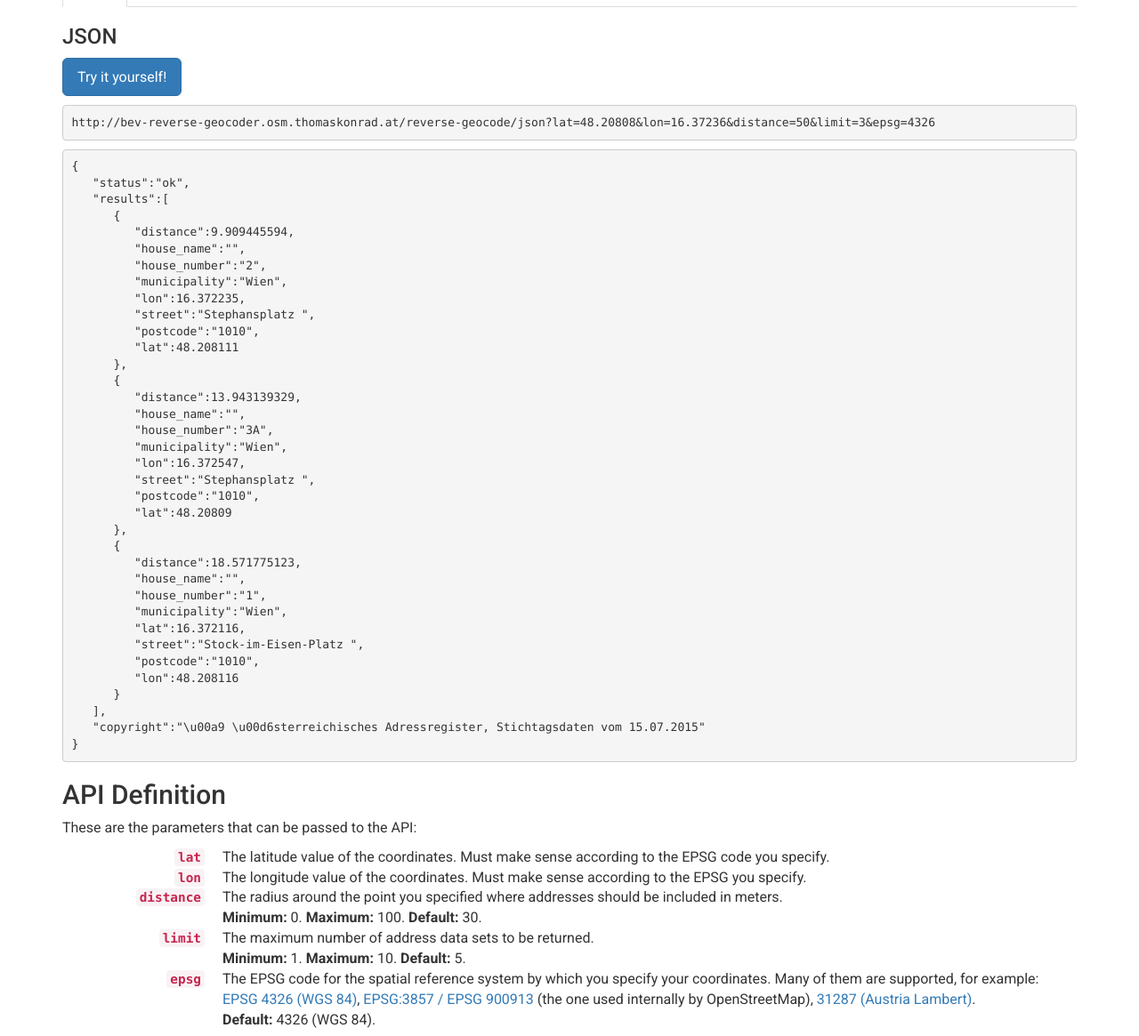
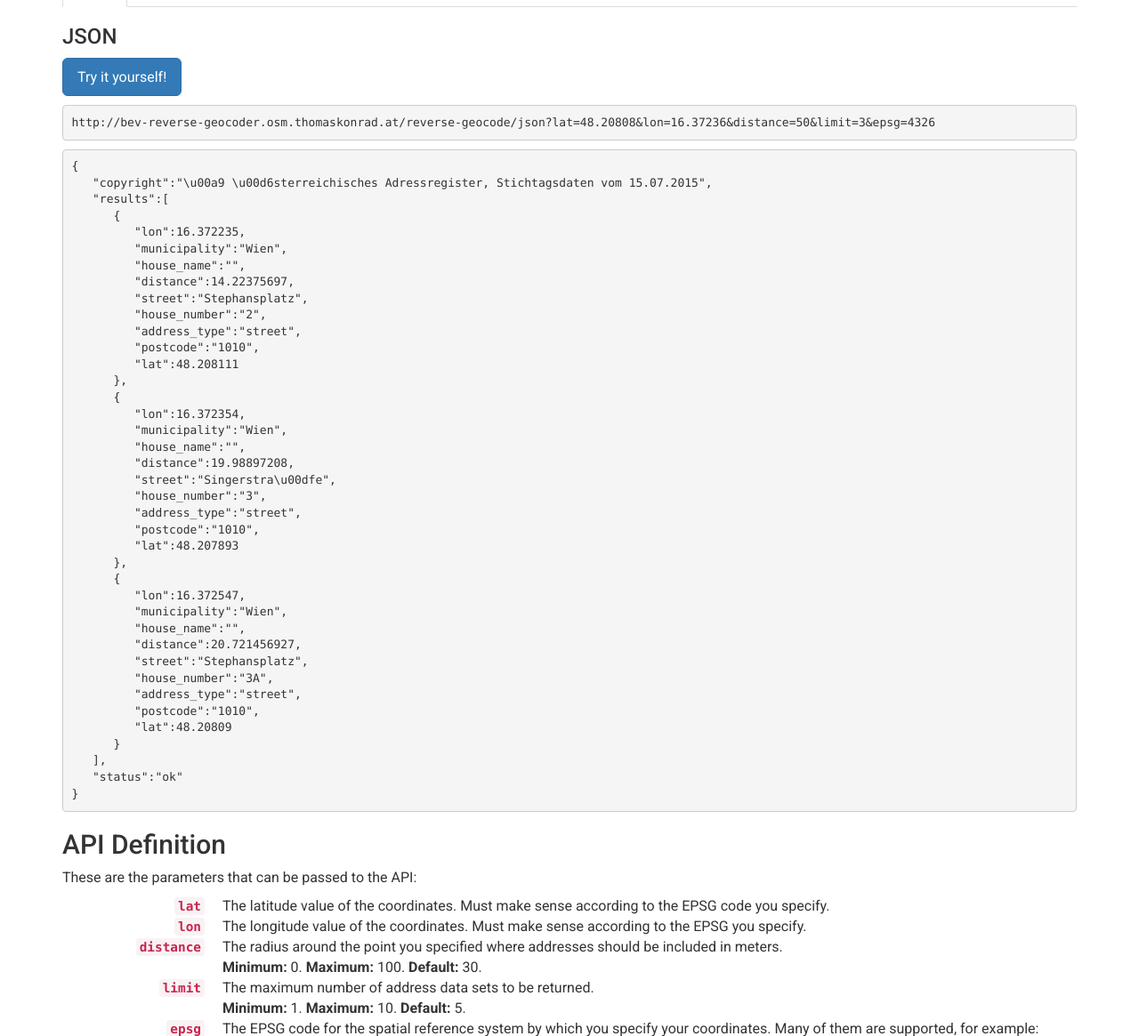
Before and after one commit to thomaskonrad/bev-reverse-geocoder, a Django app: page / in a window 1280 px wide. Shown: the part 349-1514 px from the top of the page at 89% size. Run offline with Django 3.2, Linux system fonts and the light colour scheme; some libraries are stand-ins or nearby versions.

Commit message:
Update examples to reflect new 'address_type' field.

```diff
--- a/bev_reverse_geocoder_api/templates/index.html
+++ b/bev_reverse_geocoder_api/templates/index.html
@@ -31,40 +31,43 @@
             <pre>http://bev-reverse-geocoder.osm.thomaskonrad.at/reverse-geocode/json?lat=48.20808&lon=16.37236&distance=50&limit=3&epsg=4326</pre>
 
     <pre>{
-   "status":"ok",
+   "copyright":"\u00a9 \u00d6sterreichisches Adressregister, Stichtagsdaten vom 15.07.2015",
    "results":[
       {
-         "distance":9.909445594,
+         "lon":16.372235,
+         "municipality":"Wien",
          "house_name":"",
+         "distance":14.22375697,
+         "street":"Stephansplatz",
          "house_number":"2",
-         "municipality":"Wien",
-         "lon":16.372235,
-         "street":"Stephansplatz ",
+         "address_type":"street",
          "postcode":"1010",
          "lat":48.208111
       },
       {
-         "distance":13.943139329,
+         "lon":16.372354,
+         "municipality":"Wien",
          "house_name":"",
+         "distance":19.98897208,
+         "street":"Singerstra\u00dfe",
+         "house_number":"3",
+         "address_type":"street",
+         "postcode":"1010",
+         "lat":48.207893
+      },
+      {
+         "lon":16.372547,
+         "municipality":"Wien",
+         "house_name":"",
+         "distance":20.721456927,
+         "street":"Stephansplatz",
          "house_number":"3A",
-         "municipality":"Wien",
-         "lon":16.372547,
-         "street":"Stephansplatz ",
+         "address_type":"street",
          "postcode":"1010",
          "lat":48.20809
-      },
-      {
-         "distance":18.571775123,
-         "house_name":"",
-         "house_number":"1",
-         "municipality":"Wien",
-         "lat":16.372116,
-         "street":"Stock-im-Eisen-Platz ",
-         "postcode":"1010",
-         "lon":48.208116
       }
    ],
-   "copyright":"\u00a9 \u00d6sterreichisches Adressregister, Stichtagsdaten vom 15.07.2015"
+   "status":"ok"
 }</pre>
         </div>
         <div class="tab-pane" id="xml">
@@ -75,42 +78,43 @@
             <pre>http://bev-reverse-geocoder.osm.thomaskonrad.at/reverse-geocode/xml?lat=48.20808&lon=16.37236&distance=50&limit=3&epsg=4326</pre>
 
     <pre>&lt;reverse_geocode_results&gt;
-  &lt;status&gt;ok&lt;/status&gt;
+    &lt;copyright&gt;© Österreichisches Adressregister, Stichtagsdaten vom 15.07.2015&lt;/copyright&gt;
     &lt;results&gt;
         &lt;address&gt;
-      &lt;distance&gt;9.909445594&lt;/distance&gt;
-      &lt;house_name/&gt;
+            &lt;lon&gt;16.372235&lt;/lon&gt;
+            &lt;municipality&gt;Wien&lt;/municipality&gt;
+            &lt;house_name /&gt;
+            &lt;distance&gt;14.22375697&lt;/distance&gt;
+            &lt;street&gt;Stephansplatz&lt;/street&gt;
             &lt;house_number&gt;2&lt;/house_number&gt;
-      &lt;municipality&gt;Wien&lt;/municipality&gt;
-      &lt;lat&gt;48.208111&lt;/lon&gt;
-      &lt;street&gt;Stephansplatz&lt;/street&gt;
+            &lt;address_type&gt;street&lt;/address_type&gt;
             &lt;postcode&gt;1010&lt;/postcode&gt;
-      &lt;lon&gt;16.372235&lt;/lat&gt;
+            &lt;lat&gt;48.208111&lt;/lat&gt;
         &lt;/address&gt;
         &lt;address&gt;
-      &lt;distance&gt;13.943139329&lt;/distance&gt;
-      &lt;house_name/&gt;
-      &lt;house_number&gt;3A&lt;/house_number&gt;
+            &lt;lon&gt;16.372354&lt;/lon&gt;
             &lt;municipality&gt;Wien&lt;/municipality&gt;
-      &lt;lon&gt;16.372547&lt;/lat&gt;
-      &lt;street&gt;Stephansplatz&lt;/street&gt;
+            &lt;house_name /&gt;
+            &lt;distance&gt;19.98897208&lt;/distance&gt;
+            &lt;street&gt;Singerstraße&lt;/street&gt;
+            &lt;house_number&gt;3&lt;/house_number&gt;
+            &lt;address_type&gt;street&lt;/address_type&gt;
             &lt;postcode&gt;1010&lt;/postcode&gt;
-      &lt;lat&gt;48.20809&lt;/lon&gt;
+            &lt;lat&gt;48.207893&lt;/lat&gt;
         &lt;/address&gt;
         &lt;address&gt;
-      &lt;distance&gt;18.571775123&lt;/distance&gt;
-      &lt;house_name/&gt;
-      &lt;house_number&gt;1&lt;/house_number&gt;
+            &lt;lon&gt;16.372547&lt;/lon&gt;
             &lt;municipality&gt;Wien&lt;/municipality&gt;
-      &lt;lon&gt;16.372116&lt;/lat&gt;
-      &lt;street&gt;Stock-im-Eisen-Platz&lt;/street&gt;
+            &lt;house_name /&gt;
+            &lt;distance&gt;20.721456927&lt;/distance&gt;
+            &lt;street&gt;Stephansplatz&lt;/street&gt;
+            &lt;house_number&gt;3A&lt;/house_number&gt;
+            &lt;address_type&gt;street&lt;/address_type&gt;
             &lt;postcode&gt;1010&lt;/postcode&gt;
-      &lt;lat&gt;48.208116&lt;/lon&gt;
+            &lt;lat&gt;48.20809&lt;/lat&gt;
         &lt;/address&gt;
     &lt;/results&gt;
-  &lt;copyright&gt;
-  © Österreichisches Adressregister, Stichtagsdaten vom 15.07.2015
-  &lt;/copyright&gt;
+    &lt;status&gt;ok&lt;/status&gt;
 &lt;/reverse_geocode_results&gt;</pre>
         </div>
 
```
Lines whose indentation alone changed are shown as unchanged.
